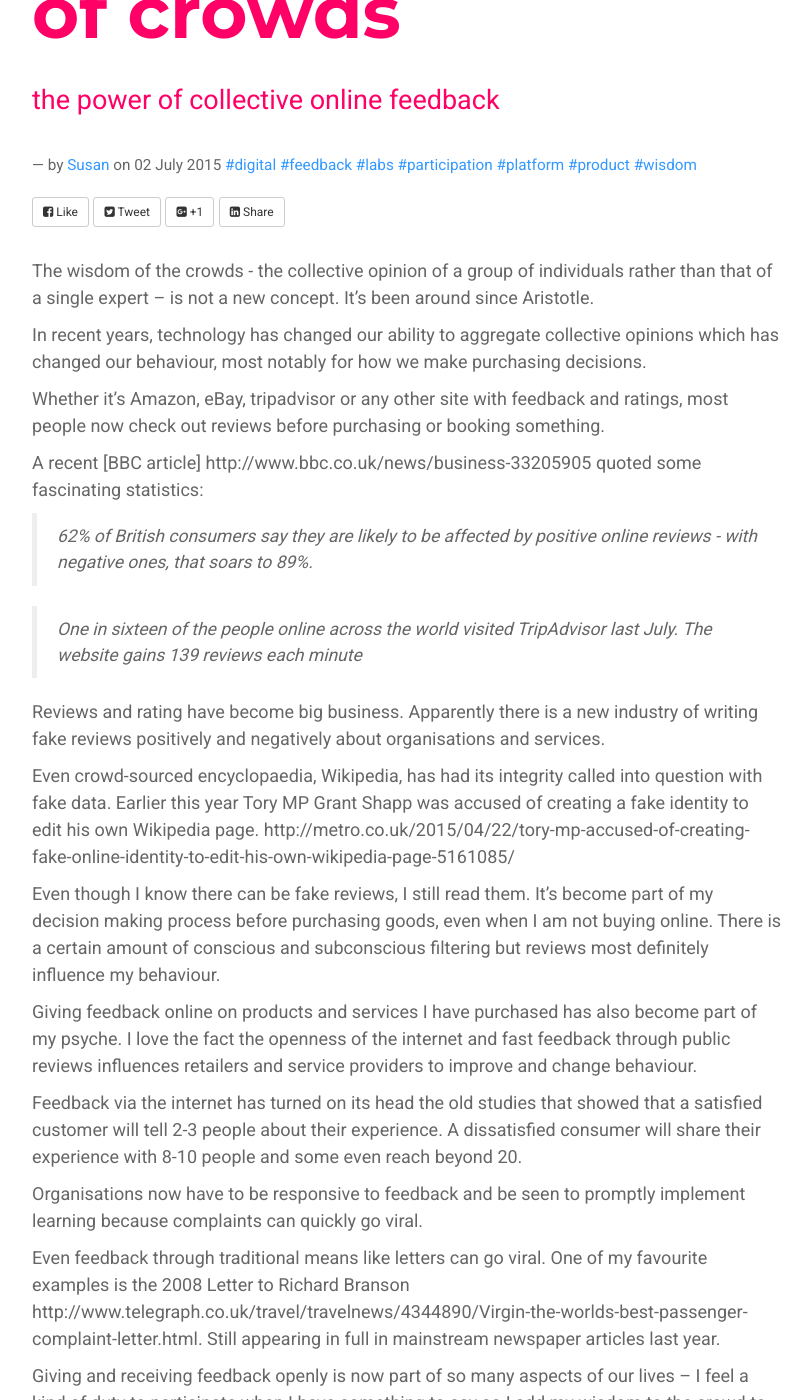
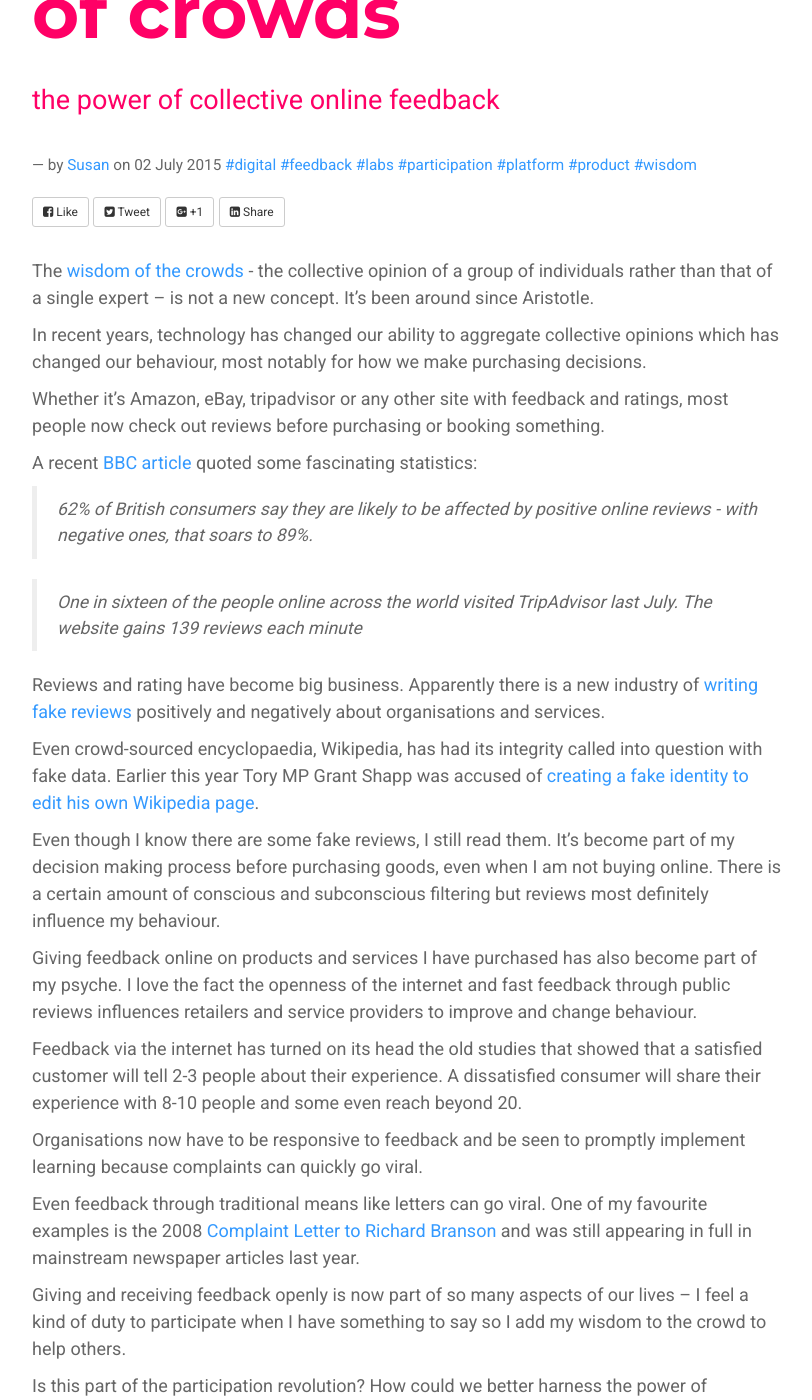
Before and after one commit to scvolabs/scvolabs-website, a Jekyll site: the page built from _posts/2015-07-02-using-the-wisdom-of-crowds.md, in a window 1280 px wide and 1400 px high, scrolled down 207 px. Shown: the whole window, without its empty margins (38-850 px from the left). Built offline with Jekyll 4.4.1, drawn with Linux system fonts in a browser that asks for light colours; nearby versions of some CDN libraries; comment, search, counter and statistics services are not loaded.

Commit message:
Update 2015-07-02-using-the-wisdom-of-crowds.md

```diff
--- a/_posts/2015-07-02-using-the-wisdom-of-crowds.md
+++ b/_posts/2015-07-02-using-the-wisdom-of-crowds.md
@@ -8,23 +8,23 @@ excerpt: the power of collective online feedback
 tags: product platform digital participation labs feedback wisdom
 image:
 ---
-The wisdom of the crowds - the collective opinion of a group of individuals rather than that of a single expert – is not a new concept.  It’s been around since Aristotle.
+The [wisdom of the crowds](https://en.m.wikipedia.org/wiki/Wisdom_of_the_crowd) - the collective opinion of a group of individuals rather than that of a single expert – is not a new concept.  It’s been around since Aristotle.
 
 In recent years, technology has changed our ability to aggregate collective opinions which has changed our behaviour, most notably for how we make purchasing decisions.
 
 Whether it's Amazon, eBay, tripadvisor or any other site with feedback and ratings, most people now check out reviews before purchasing or booking something.
 
-A recent [BBC article] http://www.bbc.co.uk/news/business-33205905 quoted some fascinating statistics:
+A recent [BBC article](http://www.bbc.co.uk/news/business-33205905) quoted some fascinating statistics:
 
 > *62% of British consumers say they are likely to be affected by positive online reviews - with negative ones, that soars to 89%.*
 
 > *One in sixteen of the people online across the world visited TripAdvisor last July. The website gains 139 reviews each minute*
 
-Reviews and rating have become big business.  Apparently there is a new industry of writing fake reviews positively and negatively about organisations and services.
+Reviews and rating have become big business.  Apparently there is a new industry of [writing fake reviews](http://www.theguardian.com/money/2013/jan/26/fake-reviews-plague-consumer-websites) positively and negatively about organisations and services.
 
-Even crowd-sourced encyclopaedia, Wikipedia, has had its integrity called into question with fake data.  Earlier this year Tory MP Grant Shapp was accused of creating a fake identity to edit his own Wikipedia page.  http://metro.co.uk/2015/04/22/tory-mp-accused-of-creating-fake-online-identity-to-edit-his-own-wikipedia-page-5161085/
+Even crowd-sourced encyclopaedia, Wikipedia, has had its integrity called into question with fake data.  Earlier this year Tory MP Grant Shapp was accused of [creating a fake identity to edit his own Wikipedia page](http://metro.co.uk/2015/04/22/tory-mp-accused-of-creating-fake-online-identity-to-edit-his-own-wikipedia-page-5161085/).
 
-Even though I know there can be fake reviews, I still read them.  It’s become part of my decision making process before purchasing goods, even when I am not buying online. There is a certain amount of conscious and subconscious filtering but reviews most definitely influence my behaviour.
+Even though I know there are some fake reviews, I still read them.  It’s become part of my decision making process before purchasing goods, even when I am not buying online. There is a certain amount of conscious and subconscious filtering but reviews most definitely influence my behaviour.
 
 Giving feedback online on products and services I have purchased has also become part of my psyche.  I love the fact the openness of the internet and fast feedback through public reviews influences retailers and service providers to improve and change behaviour.
 
@@ -32,7 +32,7 @@ Feedback via the internet has turned on its head the old studies that showed  th
 
 Organisations now have to be responsive to feedback and be seen to promptly implement learning because complaints can quickly go viral.
 
-Even feedback through traditional means like letters can go viral.  One of my favourite examples is the 2008 Letter to Richard Branson http://www.telegraph.co.uk/travel/travelnews/4344890/Virgin-the-worlds-best-passenger-complaint-letter.html.  Still appearing in full in mainstream newspaper articles last year.
+Even feedback through traditional means like letters can go viral.  One of my favourite examples is the 2008 [Complaint Letter to Richard Branson](http://www.telegraph.co.uk/travel/travelnews/4344890/Virgin-the-worlds-best-passenger-complaint-letter.html) and was still appearing in full in mainstream newspaper articles last year.
 
 Giving and receiving feedback openly is now part of so many aspects of our lives – I feel a kind of duty to participate when I have something to say so I add my wisdom to the crowd to help others.
 
```
